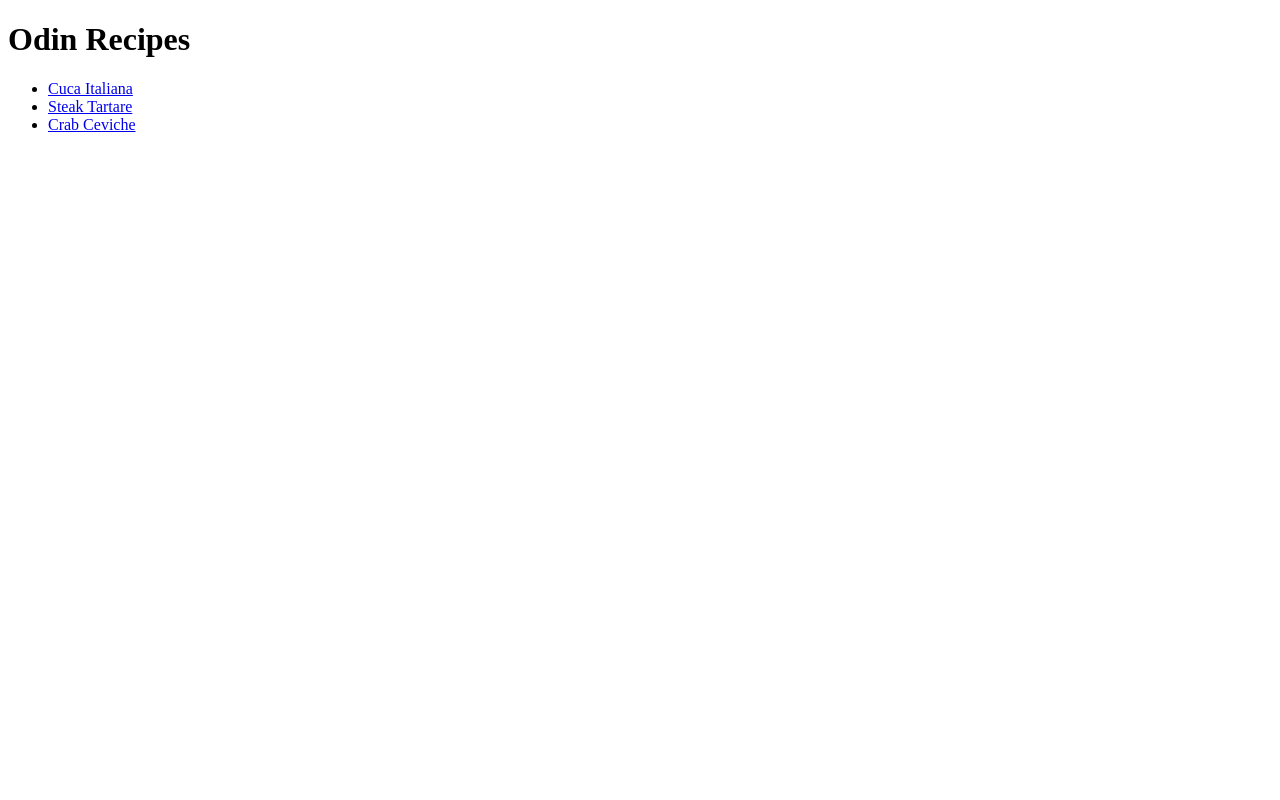
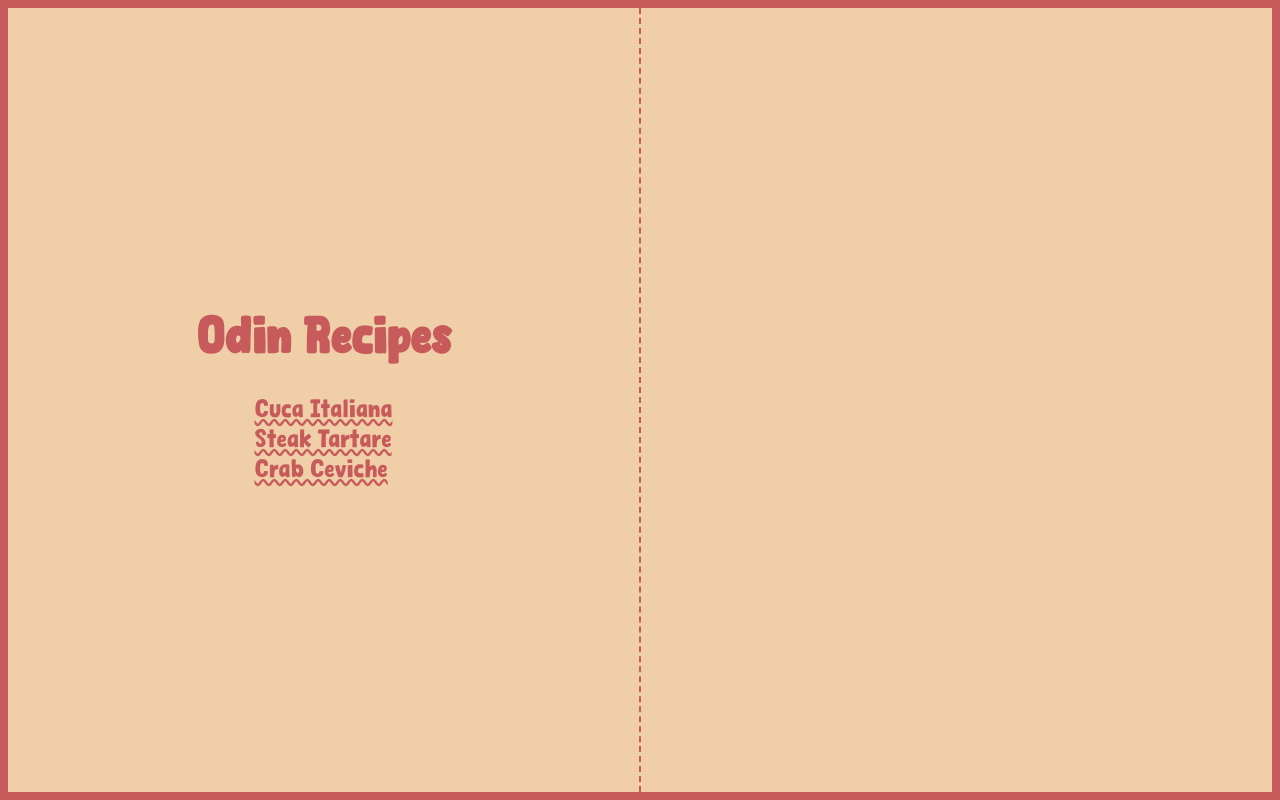
Before and after one commit to RSNF/odin-recipes, a plain HTML site: page index.html in a window 1280 px wide. Drawn offline with Linux system fonts and the light colour scheme.

Commit message:
feat: add stylization of HTML

```diff
--- a/index.html
+++ b/index.html
@@ -6,17 +6,21 @@
         <meta charset="UTF-8">
         <meta name="viewport" content="width=device-width, initial-scale=1.0">
         <title>Odin Recipes</title>
+        <link rel="stylesheet" href="./styles/style.css">
     </head>
 
     <body>
+        <section class="menu">
+            <h1>Odin Recipes</h1>
+            <ul>
+                <li><a href="./pages/cuca-italiana.html">Cuca Italiana</a></li>
+                <li><a href="./pages/steak-tartare.html">Steak Tartare</a></li>
+                <li><a href="./pages/crab-ceviche.html">Crab Ceviche</a></li>
+            </ul>
+        </section>
+        <section class="recipe">
 
-        <h1>Odin Recipes</h1>
-
-        <ul>
-            <li><a href="./recipes/cuca-italiana.html">Cuca Italiana</a></li>
-            <li><a href="./recipes/steak-tartare.html">Steak Tartare</a></li>
-            <li><a href="./recipes/crab-ceviche.html">Crab Ceviche</a></li>
-        </uL>
+        </section>
     </body>
 
 </html>
--- /dev/null
+++ b/styles/style.css
@@ -0,0 +1,111 @@
+@font-face {
+    font-family: "Cat Comic";
+    src: url("../assets/fonts/Cat Comic.ttf");
+}
+
+* {
+    box-sizing: border-box;
+}
+
+body {
+    color: #c75b5b;
+    font-family: "Cat Comic";
+    height: 100vh;
+    display: flex;
+    margin: 0px;
+    padding: 0px;
+    border: 8px solid #c75b5b;
+}
+
+h1 {
+    font-size: 48px;
+}
+
+h2 {
+    font-size: 32px;
+}
+
+h3 {
+    font-size: 24px;
+}
+
+h1, h2, h3 {
+    margin: 0px;
+}
+
+p {
+    margin: 0px;
+    font-size: 16px;
+    line-height: 20px;
+    text-align: justify;
+}
+
+a {
+    text-decoration-style: wavy;
+    font-size: 24px;
+    color: #c75b5b;
+    line-height: 30px;
+}
+
+ul, ol {
+    list-style: none;
+    margin: 0px;
+    padding: 0px;
+}
+
+section {
+    background-color: #efcea8;
+    flex: 1;
+}
+
+.menu {
+    display: flex;
+    flex-direction: column;
+    justify-content: center;
+    align-items: center;
+    gap: 30px;
+    border-right: 2px dashed #c75b5b;
+}
+
+.recipe {
+    display: flex;
+    flex-direction: column;
+    align-items: center;
+    padding: 22px 0px;
+    gap: 30px;
+    overflow: auto;
+}
+
+.recipe::-webkit-scrollbar {
+    background-color: #efcea8;
+}
+
+.recipe::-webkit-scrollbar-thumb {
+    background-color: #c75b5b;
+}
+
+.recipe * {
+    padding: 0px;
+    width: 75%;
+}
+
+.recipe img {
+    border: 3px solid #c75b5b;
+}
+
+.recipe ul, .recipe ol {
+    line-height: 20px;
+    list-style-position: inside;
+}
+
+.recipe ul {
+    list-style-type: disc;
+}
+
+.recipe ol {
+    list-style-type: decimal;
+}
+
+.recipe ol li + li {
+    margin: 10px 0px;
+}
```
